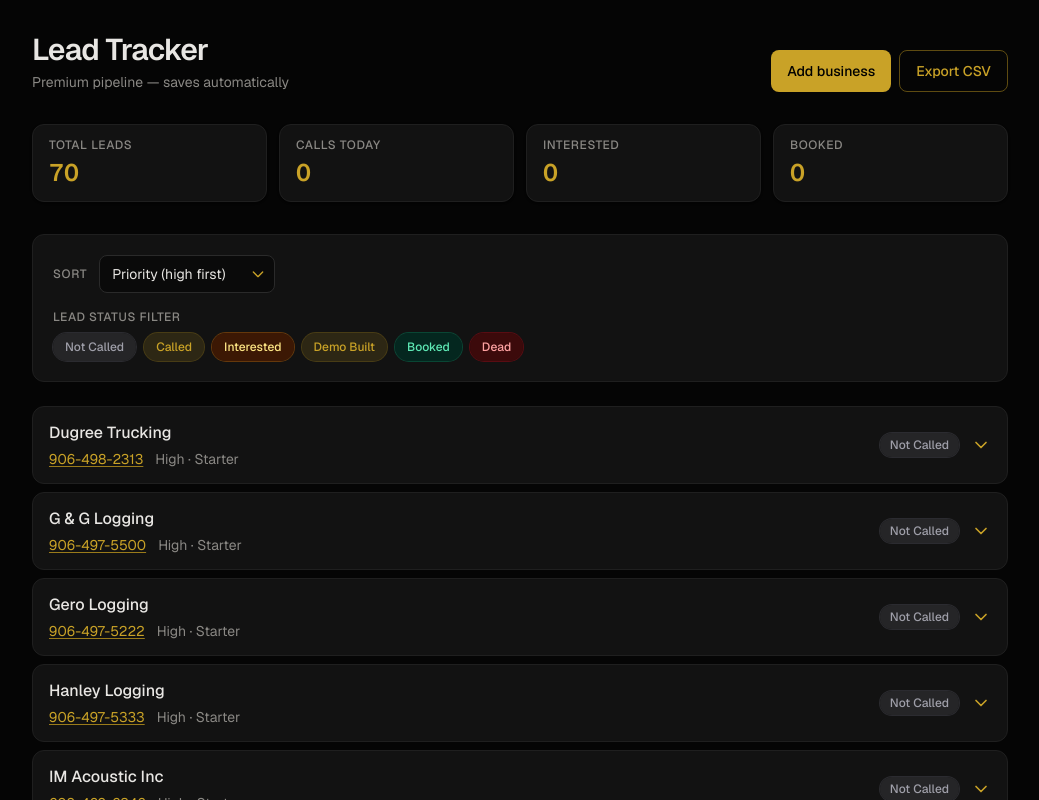
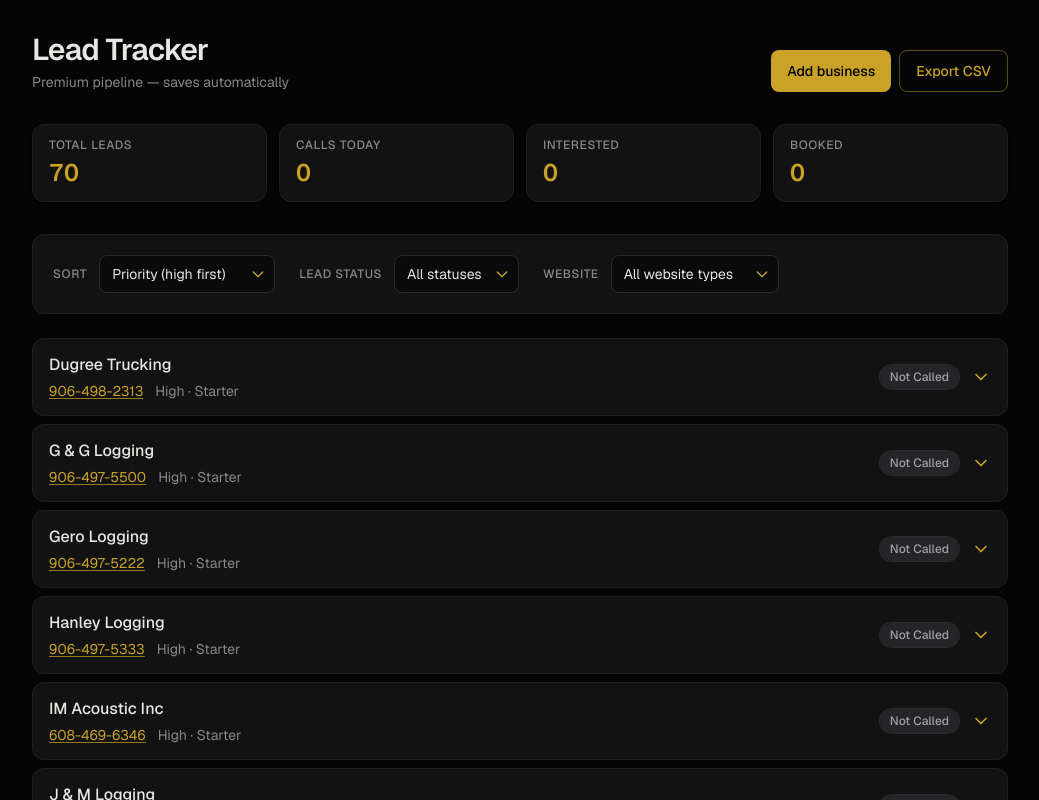
Before and after one commit to JragonRIP/leads-web, a Next.js app: page / in a window 1280 px wide. Both pictures are taken after a click on the button "Add business". Shown: the top 800 px of the page, without its empty margins (120-1159 px from the left). Built offline with nearby package versions, Linux system fonts and the light colour scheme.

Commit message:
Add delete business with confirmation and lead/website filter dropdowns.
Made-with: Cursor

```diff
--- a/app/components/LeadTracker.tsx
+++ b/app/components/LeadTracker.tsx
@@ -183,8 +183,9 @@ export default function LeadTracker() {
   });
   const [expandedId, setExpandedId] = useState<string | null>(null);
   const [sortMode, setSortMode] = useState<"priority" | "tier" | "name">("priority");
-  const [statusFilter, setStatusFilter] = useState<Set<LeadStatus>>(
-    () => new Set(LEAD_STATUS_OPTIONS)
+  const [leadStatusFilter, setLeadStatusFilter] = useState<"all" | LeadStatus>("all");
+  const [websiteStatusFilter, setWebsiteStatusFilter] = useState<"all" | WebsiteStatus>(
+    "all"
   );
 
   useEffect(() => {
@@ -248,7 +249,11 @@ export default function LeadTracker() {
   }, [leads, meta]);
 
   const filteredSorted = useMemo(() => {
-    const filtered = leads.filter((l) => statusFilter.has(l.leadStatus));
+    const filtered = leads.filter(
+      (l) =>
+        (leadStatusFilter === "all" || l.leadStatus === leadStatusFilter) &&
+        (websiteStatusFilter === "all" || l.websiteStatus === websiteStatusFilter)
+    );
     const sorted = [...filtered];
     sorted.sort((a, b) => {
       if (sortMode === "priority") {
@@ -268,13 +273,18 @@ export default function LeadTracker() {
       return a.businessName.localeCompare(b.businessName);
     });
     return sorted;
-  }, [leads, statusFilter, sortMode]);
+  }, [leads, leadStatusFilter, websiteStatusFilter, sortMode]);
 
   const addLead = () => {
     const n = emptyLead();
     setLeads((prev) => [n, ...prev]);
     setExpandedId(n.id);
   };
+
+  const deleteLead = useCallback((id: string) => {
+    setLeads((prev) => prev.filter((l) => l.id !== id));
+    setExpandedId((eid) => (eid === id ? null : eid));
+  }, []);
 
   const exportCsv = () => {
     const headers = [
@@ -305,19 +315,6 @@ export default function LeadTracker() {
     a.download = `leads-backup-${todayKey()}.csv`;
     a.click();
     URL.revokeObjectURL(url);
-  };
-
-  const toggleStatusFilter = (s: LeadStatus) => {
-    setStatusFilter((prev) => {
-      const next = new Set(prev);
-      if (next.has(s)) {
-        if (next.size === 1) return prev;
-        next.delete(s);
-      } else {
-        next.add(s);
-      }
-      return next;
-    });
   };
 
   if (!mounted) {
@@ -380,13 +377,13 @@ export default function LeadTracker() {
         </section>
 
         <section className="mb-6 space-y-4 rounded-xl border border-[var(--border)] bg-[var(--bg-card)] p-4 sm:p-5">
-          <div className="flex flex-col gap-3 sm:flex-row sm:items-center sm:justify-between">
-            <label className="flex flex-col gap-1.5 sm:flex-row sm:items-center sm:gap-3">
-              <span className="text-xs font-medium uppercase tracking-wider text-[var(--text-muted)]">
+          <div className="flex flex-col gap-3 sm:flex-row sm:flex-wrap sm:items-end sm:gap-x-6 sm:gap-y-3">
+            <label className="flex min-w-0 flex-col gap-1.5 sm:flex-row sm:items-center sm:gap-3">
+              <span className="shrink-0 text-xs font-medium uppercase tracking-wider text-[var(--text-muted)]">
                 Sort
               </span>
               <select
-                className="lead-select max-w-full sm:max-w-xs"
+                className="lead-select max-w-full sm:max-w-[220px]"
                 value={sortMode}
                 onChange={(e) =>
                   setSortMode(e.target.value as "priority" | "tier" | "name")
@@ -397,37 +394,53 @@ export default function LeadTracker() {
                 <option value="name">Business name A–Z</option>
               </select>
             </label>
-          </div>
-          <div>
-            <p className="mb-2 text-xs font-medium uppercase tracking-wider text-[var(--text-muted)]">
-              Lead status filter
-            </p>
-            <div className="flex flex-wrap gap-2">
-              {LEAD_STATUS_OPTIONS.map((s) => {
-                const on = statusFilter.has(s);
-                return (
-                  <button
-                    key={s}
-                    type="button"
-                    onClick={() => toggleStatusFilter(s)}
-                    className={`rounded-full px-3 py-1.5 text-xs font-medium transition ${
-                      on
-                        ? `${leadStatusClass(s)}`
-                        : "bg-[#0a0a0a] text-zinc-600 ring-1 ring-zinc-800 line-through opacity-60"
-                    }`}
-                  >
-                    {s}
-                  </button>
-                );
-              })}
-            </div>
+            <label className="flex min-w-0 flex-col gap-1.5 sm:flex-row sm:items-center sm:gap-3">
+              <span className="shrink-0 text-xs font-medium uppercase tracking-wider text-[var(--text-muted)]">
+                Lead status
+              </span>
+              <select
+                className="lead-select max-w-full sm:max-w-[220px]"
+                value={leadStatusFilter}
+                onChange={(e) => {
+                  const v = e.target.value;
+                  setLeadStatusFilter(v === "all" ? "all" : (v as LeadStatus));
+                }}
+              >
+                <option value="all">All statuses</option>
+                {LEAD_STATUS_OPTIONS.map((o) => (
+                  <option key={o} value={o}>
+                    {o}
+                  </option>
+                ))}
+              </select>
+            </label>
+            <label className="flex min-w-0 flex-col gap-1.5 sm:flex-row sm:items-center sm:gap-3">
+              <span className="shrink-0 text-xs font-medium uppercase tracking-wider text-[var(--text-muted)]">
+                Website
+              </span>
+              <select
+                className="lead-select max-w-full sm:max-w-[220px]"
+                value={websiteStatusFilter}
+                onChange={(e) => {
+                  const v = e.target.value;
+                  setWebsiteStatusFilter(v === "all" ? "all" : (v as WebsiteStatus));
+                }}
+              >
+                <option value="all">All website types</option>
+                {WEBSITE_OPTIONS.map((o) => (
+                  <option key={o} value={o}>
+                    {o}
+                  </option>
+                ))}
+              </select>
+            </label>
           </div>
         </section>
 
         <div className="space-y-2">
           {filteredSorted.length === 0 ? (
             <p className="rounded-xl border border-dashed border-[var(--border)] bg-[var(--bg-card)] px-4 py-12 text-center text-sm text-[var(--text-muted)]">
-              No leads match your filters. Adjust status chips or add a business.
+              No leads match your filters. Change the dropdowns or add a business.
             </p>
           ) : (
             filteredSorted.map((lead) => (
@@ -439,6 +452,7 @@ export default function LeadTracker() {
                   setExpandedId((id) => (id === lead.id ? null : lead.id))
                 }
                 onChange={(field, value) => setLeadField(lead.id, field, value)}
+                onDelete={() => deleteLead(lead.id)}
               />
             ))
           )}
@@ -453,11 +467,13 @@ function LeadRow({
   expanded,
   onToggle,
   onChange,
+  onDelete,
 }: {
   lead: Lead;
   expanded: boolean;
   onToggle: () => void;
   onChange: (field: keyof Lead, value: string) => void;
+  onDelete: () => void;
 }) {
   const telHref =
     lead.phone.trim() === ""
@@ -606,6 +622,25 @@ function LeadRow({
               />
             </Field>
           </div>
+          <div className="mt-6 flex justify-end border-t border-[var(--border)] pt-4">
+            <button
+              type="button"
+              onClick={() => {
+                const label =
+                  lead.businessName.trim() || "Untitled business";
+                if (
+                  window.confirm(
+                    `Delete "${label}"? This removes the lead from your tracker and cannot be undone.`
+                  )
+                ) {
+                  onDelete();
+                }
+              }}
+              className="rounded-lg border border-red-800/70 bg-red-950/40 px-4 py-2 text-sm font-medium text-red-200 transition hover:bg-red-950/70 active:scale-[0.98]"
+            >
+              Delete business
+            </button>
+          </div>
         </div>
       )}
     </article>
```
